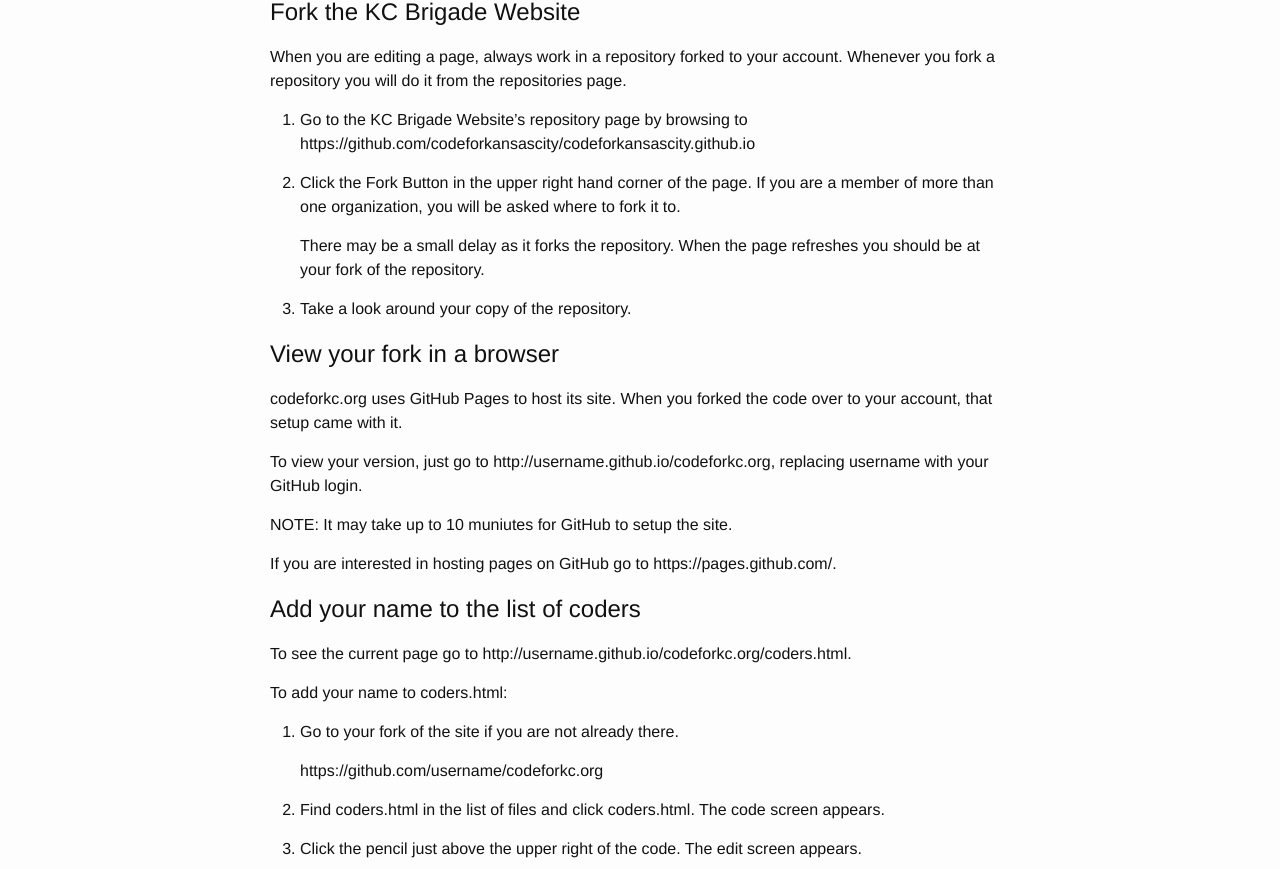
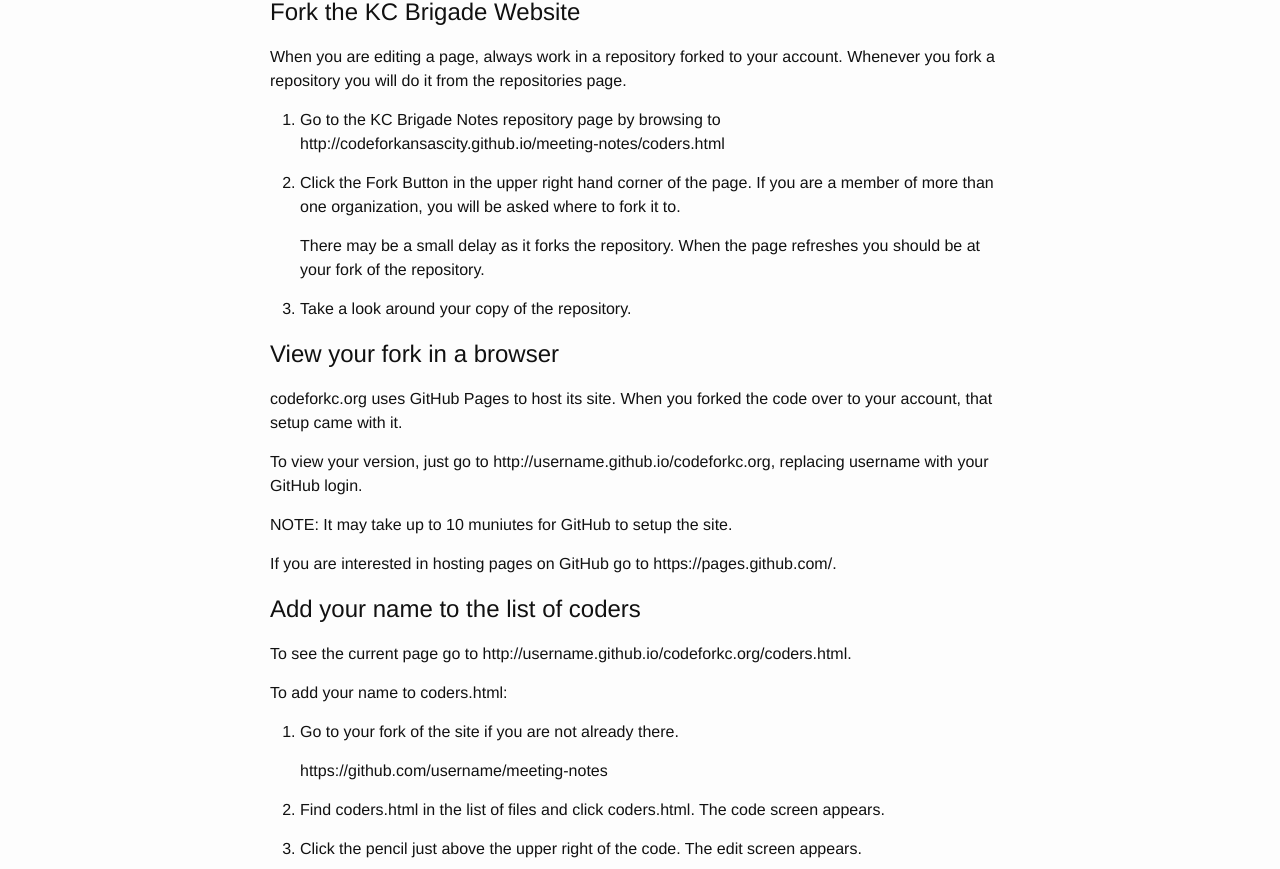
Before and after one commit to timberstone/meeting-notes, a Jekyll site: the page built from _posts/2014-11-04-github-push-start.markdown, in a window 1280 px wide. Shown: the part 398-1267 px from the top of the page. Built offline with Jekyll 4.4.1, drawn with Linux system fonts in a browser that asks for light colours.

Commit message:
Fixed two URLs

```diff
--- a/_posts/2014-11-04-github-push-start.markdown
+++ b/_posts/2014-11-04-github-push-start.markdown
@@ -21,7 +21,7 @@ If you don't already have a GitHub account you will need to create one at http:/
 
 When you are editing a page, always work in a repository forked to your account. Whenever you fork a repository you will do it from the repositories page.
 
-1. Go to the KC Brigade Website’s repository page by browsing to https://github.com/codeforkansascity/codeforkansascity.github.io
+1. Go to the KC Brigade Notes repository page by browsing to http://codeforkansascity.github.io/meeting-notes/coders.html
 
 2. Click the Fork Button in the upper right hand corner of the page.  If you are a member of more than one organization, you will be asked where to fork it to.
 
@@ -48,7 +48,7 @@ To add your name to coders.html:
 
 1. Go to your fork of the site if you are not already there.
 
-   https://github.com/username/codeforkc.org
+   https://github.com/username/meeting-notes
 
 2. Find coders.html in the list of files and click coders.html. The code screen appears.
 
```
